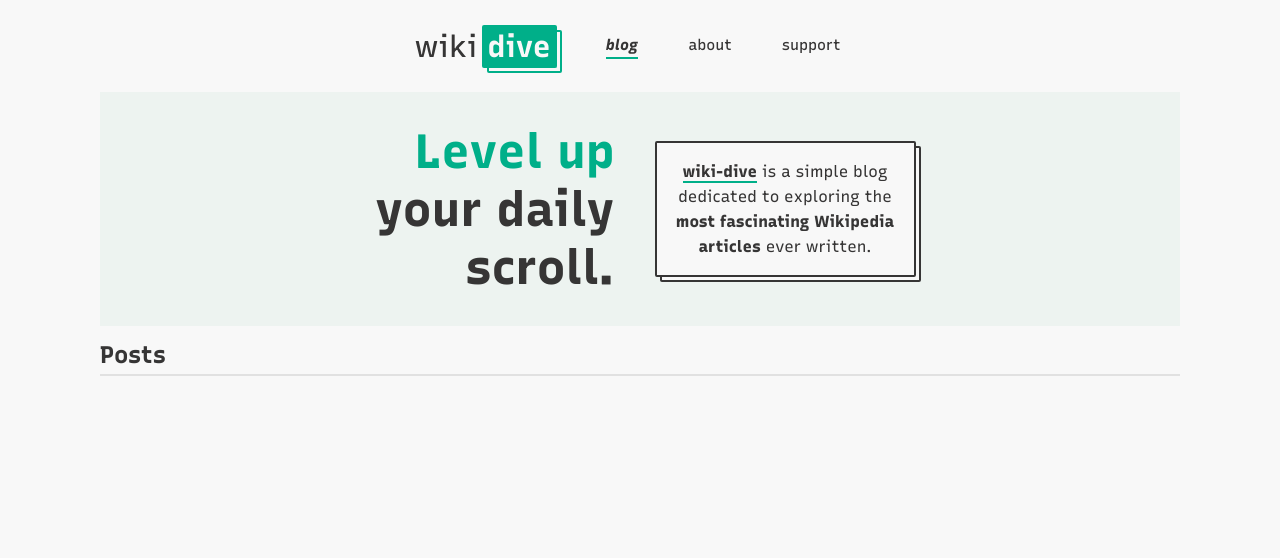
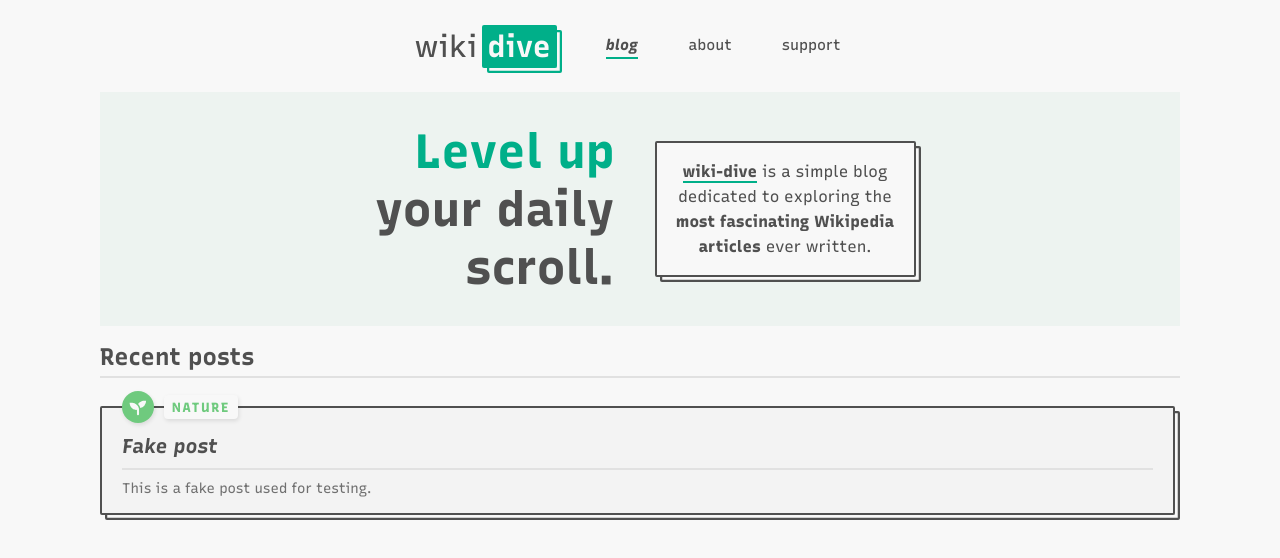
Before and after one commit to mangonaise/wiki-dive, a Next.js app: page / in a window 1280 px wide. Shown: the top 558 px of the page. Built offline with nearby package versions, Linux system fonts and the light colour scheme.

Commit message:
Create post preview component for homepage

```diff
--- a/components/CategoryIcon.tsx
+++ b/components/CategoryIcon.tsx
@@ -1,4 +1,4 @@
-import styles from './styles/CategoryIcon.module.scss';
+import { PostCategory } from '../ssg/posts'
 
 const AnimalsIcon     = () => { return <svg xmlns="http://www.w3.org/2000/svg" viewBox="0 0 50 50"><path d="M25,22.14c-4.38,0-8.61,5.44-8.61,9s2.2,4.63,3.64,4.63c1.78,0,3.4-1.08,5-1.08,2.06,0,3,1.09,4.81,1.09,2.39,0,3.75-2,3.75-4.62C33.57,27.57,29.47,22.14,25,22.14Z" fill="currentColor" /><path d="M14.87,18.74c1.73-.18,3.11,1.7,3.11,3.78a2.84,2.84,0,0,1-2.21,3c-1.61.17-3-1.4-3.15-3.08S13.15,18.92,14.87,18.74Z" fill="currentColor" /><path d="M35.1,18.74c-1.72-.18-3.1,1.7-3.1,3.78a2.84,2.84,0,0,0,2.21,3c1.61.17,3-1.4,3.15-3.08S36.83,18.92,35.1,18.74Z" fill="currentColor" /><path d="M20.94,13c1.86-.1,3.25,2,3.14,4.21-.07,1.5-1.06,3-2.52,3.1-1.73.09-3.12-1.66-3.22-3.47S19.09,13.1,20.94,13Z" fill="currentColor" /><path d="M29.05,13c-1.87-.1-3.25,2-3.14,4.21.07,1.5,1.05,3,2.52,3.1,1.73.09,3.11-1.66,3.22-3.47S30.9,13.1,29.05,13Z" fill="currentColor" /></svg> }
 const CatastropheIcon = () => { return <svg xmlns="http://www.w3.org/2000/svg" viewBox="0 0 50 50"><path d="M38.29,32.23,26.67,12a2,2,0,0,0-3.42,0L11.69,32.24a2,2,0,0,0,1.71,3.07H36.59A2,2,0,0,0,38.29,32.23ZM25,32.14A2.12,2.12,0,1,1,27.11,30,2.12,2.12,0,0,1,25,32.14Zm1.71-5.85a.77.77,0,0,1-.76.69H24a.78.78,0,0,1-.77-.7l-.53-6.11a.76.76,0,0,1,.76-.83h3.05a.77.77,0,0,1,.76.84Z" fill="currentColor" /></svg> }
@@ -17,25 +17,6 @@
 const SpaceIcon       = () => { return <svg xmlns="http://www.w3.org/2000/svg" viewBox="0 0 50 50"><path d="M29.56,33.2l0-4.72S34.12,25.36,35,22a19.94,19.94,0,0,0,.12-7.07.7.7,0,0,0-.61-.61,19.94,19.94,0,0,0-7.07.12c-3.36.9-6.48,5.48-6.48,5.48l-4.73,0a2.21,2.21,0,0,0-2.06,1.39l-2.28,4.49a1.11,1.11,0,0,0,1,1.52l4.75.05-1.07,1.07a1.42,1.42,0,0,0,0,2l1.22,1.21L19,32.85a1.42,1.42,0,0,0,2,0l1.07-1.07.05,4.75a1.11,1.11,0,0,0,1.52,1l4.49-2.28A2.22,2.22,0,0,0,29.56,33.2ZM27.82,21.64a2,2,0,1,1,2.81,0A2,2,0,0,1,27.82,21.64Z" fill="currentColor" /></svg> }
 const TechnologyIcon  = () => { return <svg xmlns="http://www.w3.org/2000/svg" viewBox="0 0 50 50"><path d="M37.17,28.2l-2.31-1.33a9.8,9.8,0,0,0,0-3.74l2.31-1.33a.48.48,0,0,0,.23-.52,10.23,10.23,0,0,0-1.17-2.76,10.1,10.1,0,0,0-1.81-2.4.5.5,0,0,0-.57-.06l-2.3,1.33a10.23,10.23,0,0,0-3.23-1.87V12.87A.51.51,0,0,0,28,12.4,10.34,10.34,0,0,0,25,12a10.4,10.4,0,0,0-3,.36.51.51,0,0,0-.34.47v2.65a10.23,10.23,0,0,0-3.23,1.87l-2.3-1.33a.5.5,0,0,0-.57.06,10.1,10.1,0,0,0-1.81,2.4,10.59,10.59,0,0,0-1.17,2.76.48.48,0,0,0,.23.52l2.31,1.33a9.8,9.8,0,0,0,0,3.74L12.83,28.2a.48.48,0,0,0-.23.52,10.23,10.23,0,0,0,1.17,2.76,10.1,10.1,0,0,0,1.81,2.4.5.5,0,0,0,.57.06l2.3-1.33a10.23,10.23,0,0,0,3.23,1.87v2.65a.51.51,0,0,0,.34.47A10.34,10.34,0,0,0,25,38a10.4,10.4,0,0,0,3-.36.51.51,0,0,0,.34-.47V34.48a10.23,10.23,0,0,0,3.23-1.87l2.3,1.33a.5.5,0,0,0,.57-.06,10.1,10.1,0,0,0,1.81-2.4,10.59,10.59,0,0,0,1.17-2.76A.48.48,0,0,0,37.17,28.2ZM25,29.53A4.53,4.53,0,1,1,29.53,25,4.53,4.53,0,0,1,25,29.53Z" fill="currentColor" /></svg> }
 
-export const postCategories = [
-  'animals',
-  'catastrophe',
-  'history',
-  'internet',
-  'language',
-  'mathematics',
-  'medicine',
-  'nature',
-  'people',
-  'places',
-  'politics',
-  'psychology',
-  'science',
-  'society',
-  'space',
-  'technology'] as const;
-
-type PostCategory = typeof postCategories[number];
 type IconMap = { [category in PostCategory]: JSX.Element }
 
 const iconElements: IconMap = {
@@ -57,9 +38,21 @@
   technology: <TechnologyIcon />
 }
 
-export default function CategoryIcon({ category }: { category: PostCategory }) {
+interface Props {
+  category: PostCategory,
+  sizePx: number ,
+  className: string
+}
+
+export default function CategoryIcon({ category, sizePx = 42, className }: Props) {
   return (
-    <div className={styles.iconContainer} style={{ backgroundColor: `var(--category-${category})`, width: '64px', height: '64px' }}>
+    <div
+      className={className}
+      style={{
+        backgroundColor: `var(--category-${category})`,
+        width: `${sizePx}px`,
+        height: `${sizePx}px`,
+      }}>
       {iconElements[category]}
     </div>
   )
--- a/components/styles/CategoryIcon.module.scss
+++ /dev/null
@@ -1,4 +0,0 @@
-.iconContainer {
-  color: var(--background-color);
-  border-radius: 4px;
-}
--- a/pages/_app.tsx
+++ b/pages/_app.tsx
@@ -26,7 +26,7 @@
 
     function handleKeyboardInput(keyEvent: KeyboardEvent) {
       if (keyEvent.key === 'Tab') {
-        document.documentElement.style.setProperty('--outline-color', 'inherit');
+        document.documentElement.style.setProperty('--outline-color', 'var(--highlight-color)');
       }
     }
 
--- a/pages/index.tsx
+++ b/pages/index.tsx
@@ -1,7 +1,10 @@
 import Head from 'next/head'
+import Link from 'next/link';
+import CategoryIcon from '../components/CategoryIcon';
+import { getPostsData, PostMetadata } from '../ssg/posts';
 import styles from './styles/index.module.scss';
 
-export default function Home() {
+export default function Home({ postsData }: { postsData: PostMetadata[] }) {
   return (
     <div>
       <Head>
@@ -16,7 +19,38 @@
           simple blog dedicated to exploring the <span>most fascinating Wikipedia articles</span> ever written.
         </div>
       </div>
-      <h2 className={styles.postsHeader}>Posts</h2>
+      <h2 className={styles.postsHeader}>Recent posts</h2>
+      <div className={styles.postsGrid}>
+        {postsData.map(metadata => <PostPreview metadata={metadata} key={metadata.slug} />)}
+      </div>
+      <div style={{ minHeight: '50px' }} />
     </div>
   )
 }
+
+function PostPreview({ metadata }: { metadata: PostMetadata }) {
+  const { slug, title, description, tags } = metadata;
+  const mainCategory = tags[0];
+
+  return (
+    <Link href={`/blog/${slug}`}>
+      <button className={styles.postPreview}>
+        <div className={styles.category}>
+          <CategoryIcon category={mainCategory} sizePx={32} className={styles.icon} />
+          <p style={{ color: `var(--category-${mainCategory})` }}>{mainCategory.toUpperCase()}</p>
+        </div>
+        <h3>{title}</h3>
+        <p className={styles.description}>{description}</p>
+      </button>
+    </Link>
+  )
+}
+
+export async function getStaticProps() {
+  const postsData = getPostsData();
+  return {
+    props: {
+      postsData
+    }
+  }
+}
--- a/pages/styles/index.module.scss
+++ b/pages/styles/index.module.scss
@@ -24,7 +24,6 @@
     max-width: 225px;
     background-color: var(--background-color);
     border: solid 2.5px var(--text-color);
-    border-radius: 4px;
     padding: 16px;
     margin-left: 40px;
     font-weight: 3750;
@@ -45,9 +44,71 @@
 }
 
 .postsHeader {
-  margin: 12px 0;
+  margin: 14px 0 28px;
   padding-bottom: 5px;
   border-bottom: solid 2px var(--separator-color);
+}
+
+.postsGrid {
+  display: grid;
+  grid-template-columns: repeat(auto-fit, minmax(min(280px, 100%), 1fr));
+  gap: 20px;
+  padding-right: 5px;
+}
+
+.postPreview {
+  display: flex;
+  flex-direction: column;
+  cursor: pointer;
+  margin-bottom: 16px;
+  padding: 16px 20px;
+  background-color: rgba(0, 0, 0, 0.02);
+  border: solid 2.5px var(--text-color);
+  border-radius: 2px;
+  text-align: left;
+  @include util.border-shadow(var(--text-color));
+
+  h3 {
+    width: 100%;
+    margin-top: 10px;
+    margin-bottom: 10px;
+    padding-bottom: 10px;
+    border-bottom: solid 2px var(--separator-color);
+    font-size: 20px;
+    font-weight: 700;
+    word-break: break-word;
+    font-variation-settings: 'slnt' -7.5;
+  }
+
+  .description {
+    opacity: 0.8;
+    font-size: 14px;
+  }
+
+  .category {
+    --light-shadow: rgba(0,0,0,0.1) 1px 2px 4px 0px;
+    position: relative;
+    top: -17px;
+    display: flex;
+    align-items: center;
+    height: 0;
+
+    .icon {
+      color: var(--background-color);
+      border-radius: 50%;
+      box-shadow: var(--light-shadow);
+    }
+
+    p {
+      margin-left: 10px;
+      font-weight: 800;
+      letter-spacing: 0.2ch;
+      background-color: var(--background-color);
+      padding: 4px 8px;
+      box-shadow: var(--light-shadow);
+      border-radius: 4px;
+    }
+  }
 }
 
 @media only screen and (max-width: 600px) {
--- /dev/null
+++ b/posts/fake-post.md
@@ -0,0 +1,9 @@
+---
+title: Fake post
+description: This is a fake post used for testing.
+date: '2021-05-17'
+tags:
+  - nature
+---
+
+A fake post.
--- a/ssg/posts.ts
+++ b/ssg/posts.ts
@@ -1,12 +1,33 @@
 import fs from 'fs';
 import path from 'path';
 import matter from 'gray-matter';
+
+export const postCategories = [
+  'animals',
+  'catastrophe',
+  'history',
+  'internet',
+  'language',
+  'mathematics',
+  'medicine',
+  'nature',
+  'people',
+  'places',
+  'politics',
+  'psychology',
+  'science',
+  'society',
+  'space',
+  'technology'] as const;
+
+export type PostCategory = typeof postCategories[number];
 
 export type PostMetadata = {
   slug: string,
   title: string,
   description: string,
-  date: string
+  date: string,
+  tags: PostCategory[]
 }
 
 const postsDirectory = path.join(process.cwd(), 'posts');
--- a/styles/_util.scss
+++ b/styles/_util.scss
@@ -1,3 +1,3 @@
 @mixin border-shadow($color) {
-  box-shadow: var(--background-color) 5px 5px 0px -2px, $color 5px 5px 0px 0px;
+  box-shadow: var(--background-color) 5px 5px 0px -2.25px, $color 5px 5px 0px 0px;
 }
--- a/styles/global.scss
+++ b/styles/global.scss
@@ -8,12 +8,12 @@
 :root {
   --background-color: rgb(248, 248, 248);
   --background-color-alt: hsl(157, 20%, 94%);
-  --text-color: rgb(54, 53, 53);
+  --text-color: rgb(80, 80, 80);
   --highlight-color: rgb(0, 175, 137);
   --separator-color: rgb(225, 225, 225);
   --outline-color: inherit;
 
-  --icon-red: rgb(218, 89, 89);
+  --icon-red: rgb(230, 115, 88);
   --icon-green: rgb(111, 202, 126);
   --icon-blue: rgb(123, 148, 219);
   --icon-pink: rgb(224, 109, 189);
@@ -61,6 +61,15 @@
   color: var(--text-color);
 }
 
+button, input, a {
+  &:focus {
+    outline-offset: 5px;
+    outline-style: solid;
+    outline-width: 3px;
+    outline-color: var(--outline-color);
+  }
+}
+
 blockquote {
   padding: 0 1em;
   border-left: .25em solid #cacaca;
```
